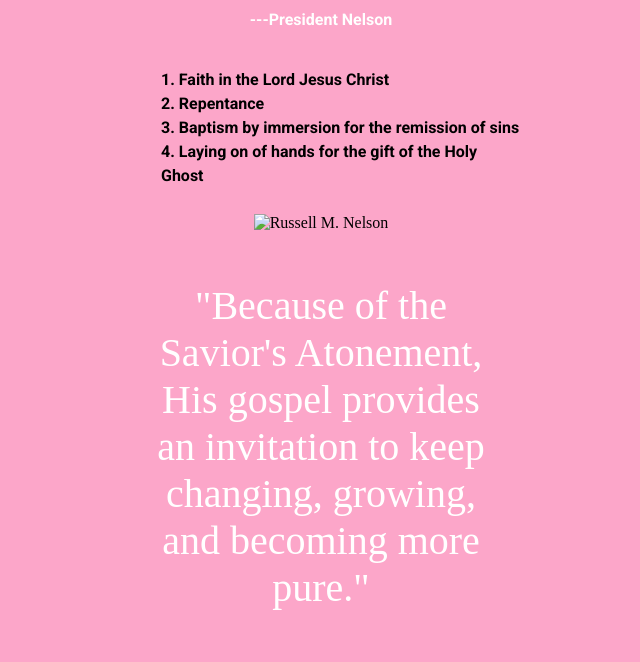
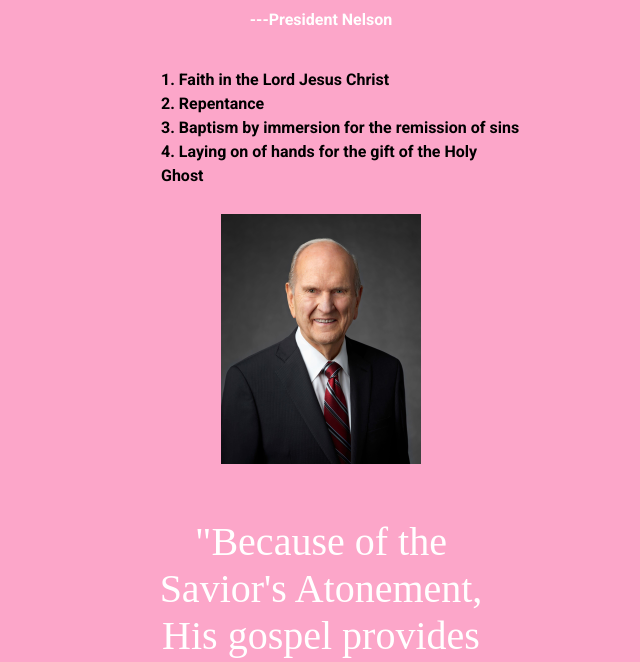
Before and after one commit to keplerridge/icechallenge1302024, a plain HTML site: page index.html in a window 1280 px wide. Shown: the part 138-800 px from the top of the page, without its empty margins (319-959 px from the left). Drawn offline with Linux system fonts and the light colour scheme; the site is published under a folder, as on GitHub Pages, so addresses that start at the root find nothing.

Commit message:
fixed path to image

```diff
--- a/index.html
+++ b/index.html
@@ -22,7 +22,7 @@
         </ol>
     </section>
     <div class="column-container">
-    <img src="/russell_nelson_official_portrait_2018.jpeg" alt="Russell M. Nelson">
+    <img src="russell_nelson_official_portrait_2018.jpeg" alt="Russell M. Nelson">
 
         <div class="column-quote">
             <p>"Because of the Savior's Atonement, His gospel provides an invitation to keep changing, growing, and becoming more pure."</p>
```
